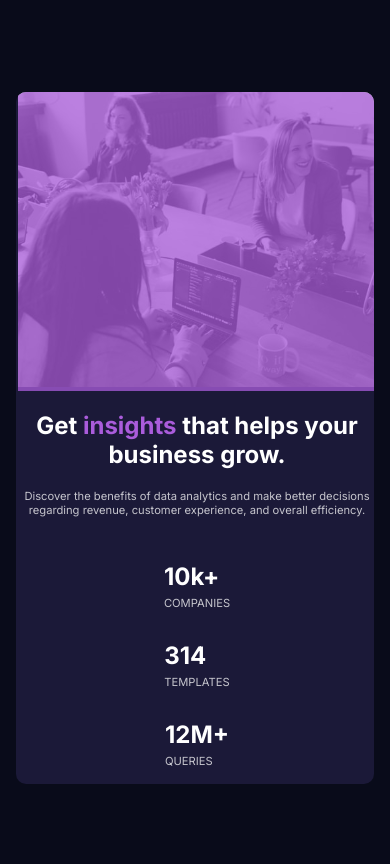
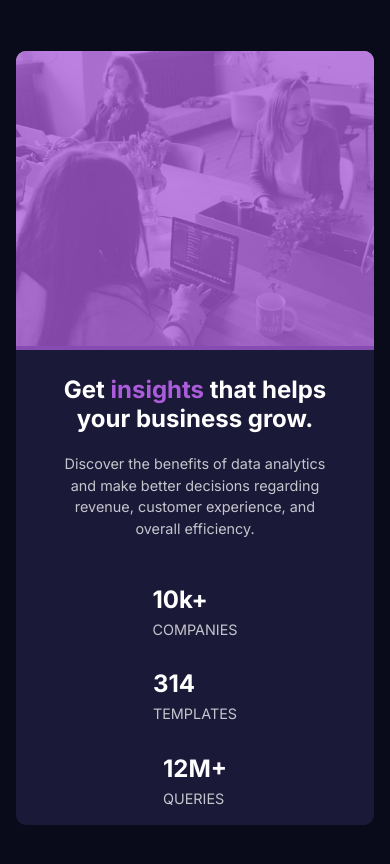
Before and after one commit to SachiniRasanga/frontend-mentor-challenge-1, a plain HTML site: page index.html in a window 390 px wide. Drawn offline with Linux system fonts and the light colour scheme.

Commit message:
final commit

```diff
--- a/styles.css
+++ b/styles.css
@@ -92,38 +92,39 @@ body {
     position: absolute;
     width: 100%;
     height: 100%;
-    /* background-color: rgba(128, 0, 128, 0.5); */
     background-color: hsl(277, 64%, 61%, 0.76);
 }
 
-/* Responsive Design */
+/* Responsive Mobile Design */
 @media (max-width: 768px) {
     .card {
         flex-direction: column-reverse;
         justify-content: start;
+        align-items: center;
 
-        align-items: center;
+}
+    .card-content {
+        width: 80%;
+        text-align: center;
+        margin-top: 25px;
+        gap: 15px;
+        padding: 0 2px;
 
     }
 
-    .card-content {
-        width: 100%;
-        text-align: center;
-        margin-top: 20px;
-        gap: 15px;
-        padding: 0 2px; /* Add padding for proper alignment */
-    }
+    .card-content p {
+        font-size: 0.9rem;
+        line-height: 1.5;
+        margin-bottom: 1rem;
+       align-items: center;
 
-    .card-content p {
-        font-size: 0.7rem;
-        /* line-height: 1.5; */
-        margin-bottom: 1rem;
+
     }
 
     .stats {
         flex-direction: column;
         align-items: center;
-        gap: 10px;
-        padding: 0 10px; /* Add padding to align stats properly */
+        gap: 8px;
+        padding: 0 10px;
     }
 }
```
